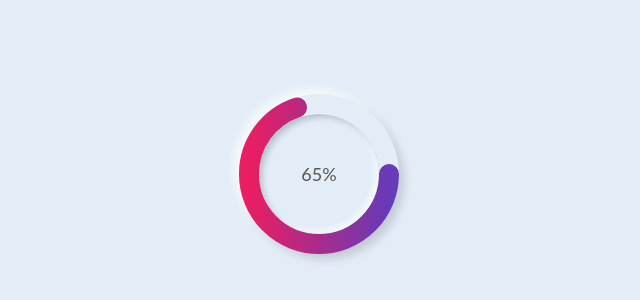
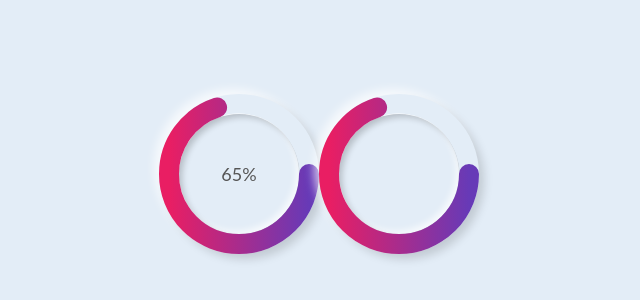
Before and after one commit to alfred3ks/circular-progress-bar, a plain HTML site: page index.html in a window 1280 px wide. Shown: the part 226-526 px from the top of the page, without its empty margins (321-961 px from the left). Drawn offline with Linux system fonts and the light colour scheme.

Commit message:
Fin de los bucles for.

```diff
--- a/index.html
+++ b/index.html
@@ -30,6 +30,28 @@
         </svg>
     </div>
 
+        <div class="skill">
+            <div class="outer">
+                <div class="inner">
+                    <div id="number">
+
+                    </div>
+                </div>
+            </div>
+
+            <svg xmls="http://www.w3.org/2000/svg" version="1.1" width="160px" height="160px">
+                <defs>
+                    <linearGradient id="GradientColor">
+                        <stop offset="0%" stop-color="#e91e63" />
+                        <stop offset="100%" stop-color="#673ab7" />
+                    </linearGradient>
+                </defs>
+                <circle cx="80" cy="80" r="70" stroke-linecap="round" />
+            </svg>
+        </div>
+
+
+
 <script src="./js/app.js"></script>
 
 </body>
```
